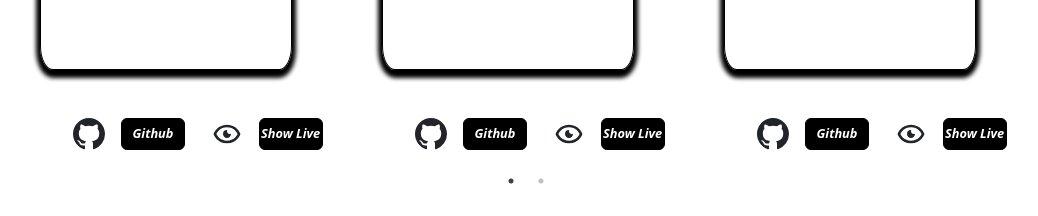
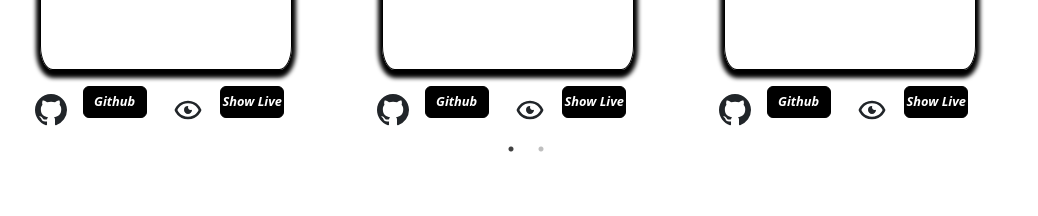
Before and after one commit to DevMinwoo-Jung/Portfolio_for_Job, a React (Create React App) app in the folder minwoo_portfolio/: page /project in a window 1280 px wide. Shown: the part 517-733 px from the top of the page, without its empty margins (98-1136 px from the left). Built offline with nearby package versions, Linux system fonts and the light colour scheme.

Commit message:
20211109

```diff
--- a/minwoo_portfolio/src/components/project/project.module.css
+++ b/minwoo_portfolio/src/components/project/project.module.css
@@ -98,7 +98,8 @@
 }
 
 .logo__div {
-  margin-top: 2rem;
+  align-items: center;
+  margin-left: -6vw;
   text-align: center;
   position: relative;
   display: flex;
--- a/minwoo_portfolio/src/components/projects/projects.jsx
+++ b/minwoo_portfolio/src/components/projects/projects.jsx
@@ -24,8 +24,8 @@ const Projects = () => {
               project__making__duration: '10일',
               project__detail: 'Vanila Javascript를 이용한 Mini Game으로 Javasciprt의 class, this가 그리키는 것이 무엇인지 등의 문법 이해와 DOM요소의 조작 방식을 이해하는데 도움이 되었습니다.',
               project__stack: 'Vanila Javascript',
-              project__src: 'https://github.com/DevMinwoo-Jung/JavaScript101/tree/main/WebApIs/myGame',
-              project__live: 'https://google.com'
+              project__src: 'https://github.com/DevMinwoo-Jung/miniGame',
+              project__live: 'https://devminwoo-jung.github.io/miniGame/'
             },
     project_two:
             {
```
